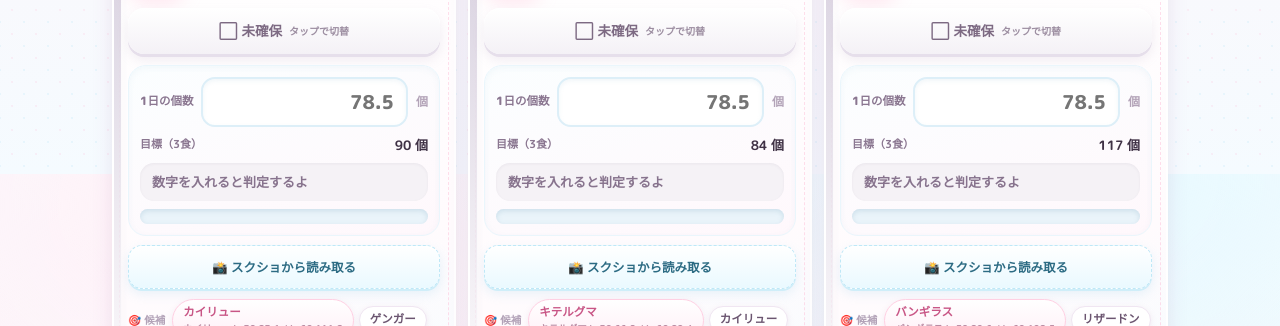
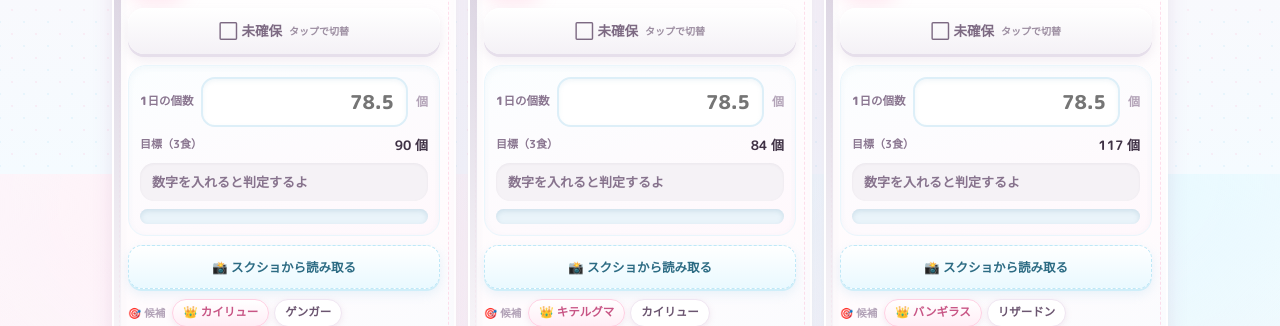
Before and after one commit to eineichan/pokesleep-role, a plain HTML site: page index.html in a window 1280 px wide. Shown: the part 626-952 px from the top of the page. Drawn offline with Linux system fonts and the light colour scheme.

Commit message:
候補ポケモンの強調を整理・参考値を1行にまとめる

```diff
--- a/index.html
+++ b/index.html
@@ -665,6 +665,14 @@ const SKILL = [
   { id:'s_dream', emoji:'✨', name:'ゆめのかけら', picks:['ムシャーナ','マルノーム','ルカリオ'] }
 ];
 
+/* 参考個数がいちばん多いポケモン（強調表示用） */
+const BEST = {
+  herb:'カイリュー', corn:'キテルグマ', ginger:'バンギラス', milk:'カメックス', cacao:'ドオー',
+  honey:'フシギバナ', tomato:'レントラー', potato:'ハルクジラ', meat:'ボスゴドラ', egg:'ハピナス',
+  soy:'ゴローニャ', oil:'レントラー', apple:'ラウドボーン', mushroom:'ミカルゲ', leek:'カモネギ',
+  coffee:'クワガノン', pumpkin:'パンプジン', avocado:'フライゴン', nuts:'エルフーン'
+};
+
 /* ===================== 状態 ===================== */
 const KEY = 'pokesleep-role-v1';
 const ALL = [
@@ -785,11 +793,9 @@ function cardHTML(item){
   if(item.kind === 'skill') badges += '<span class="badge pink">スキル枠</span>';
   if(item.isNew) badges += '<span class="badge warn">NEW</span>';
 
-  const picks = item.picks.map((p,i)=>{
-    const best = (i===0 && !/専門なし|兼任|メタモンor/.test(p));
-    let extra = '';
-    if(item.kind === 'food' && i===0 && item.ref) extra = '<small style="display:block;font-weight:700;font-size:9.5px;color:#b98aa2">' + item.ref + '</small>';
-    return '<span class="pick ' + (best?'best':'') + '">' + p + extra + '</span>';
+  const picks = item.picks.map((p)=>{
+    const isBest = !!BEST[item.id] && p.indexOf(BEST[item.id]) === 0;
+    return '<span class="pick ' + (isBest?'best':'') + '">' + (isBest?'👑 ':'') + p + '</span>';
   }).join('');
 
   const t = targetOf(item);
@@ -811,7 +817,7 @@ function cardHTML(item){
     (item.note ? '<div class="source-note">💡 ' + item.note + '</div>' : '') +
     (item.kind==='berry' ? '<div class="source-note">💡 きのみSを持った子を1匹。島ごとに入れかえる枠だから、きのみSだけ見ればOK</div>' : '') +
     (item.kind==='skill' ? '<div class="source-note">💡 パーティの要。この役割を1匹キープできればOK</div>' : '') +
-    (item.kind==='food' ? '<div class="source-note">📖 ' + item.recipe + (item.recipe2 ? '<br>　ほか ' + item.recipe2 : '') + (item.ref2 ? '<br>👀 参考 ' + item.ref2 : '') + '</div>' : '') +
+    (item.kind==='food' ? '<div class="source-note">📖 ' + item.recipe + (item.recipe2 ? '<br>　ほか ' + item.recipe2 : '') + '<br>👀 参考 ' + item.ref + (item.ref2 ? ' ・ ' + item.ref2 : '') + '</div>' : '') +
     '<details class="memo"><summary><span class="arw">▶</span>📝 メモ・手持ち・目標の変更</summary>' +
       '<div class="memo-body">' +
         '<div class="row"><span>手持ち</span><input data-field="poke" data-id="' + item.id + '" placeholder="例：ゲンガー（たまご）" value="' + escapeAttr(poke) + '"></div>' +
```
